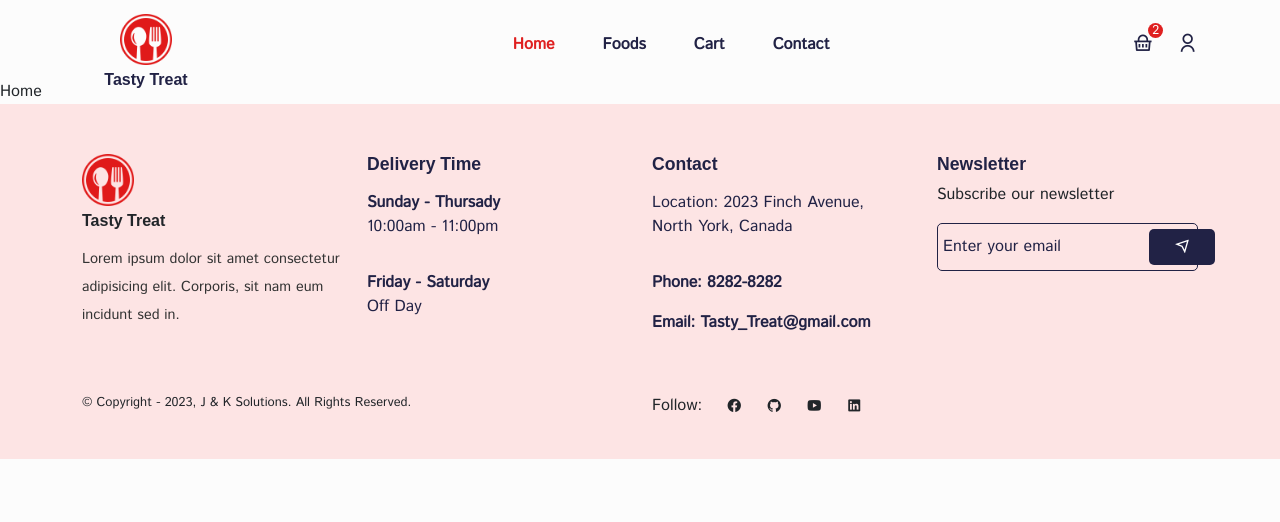
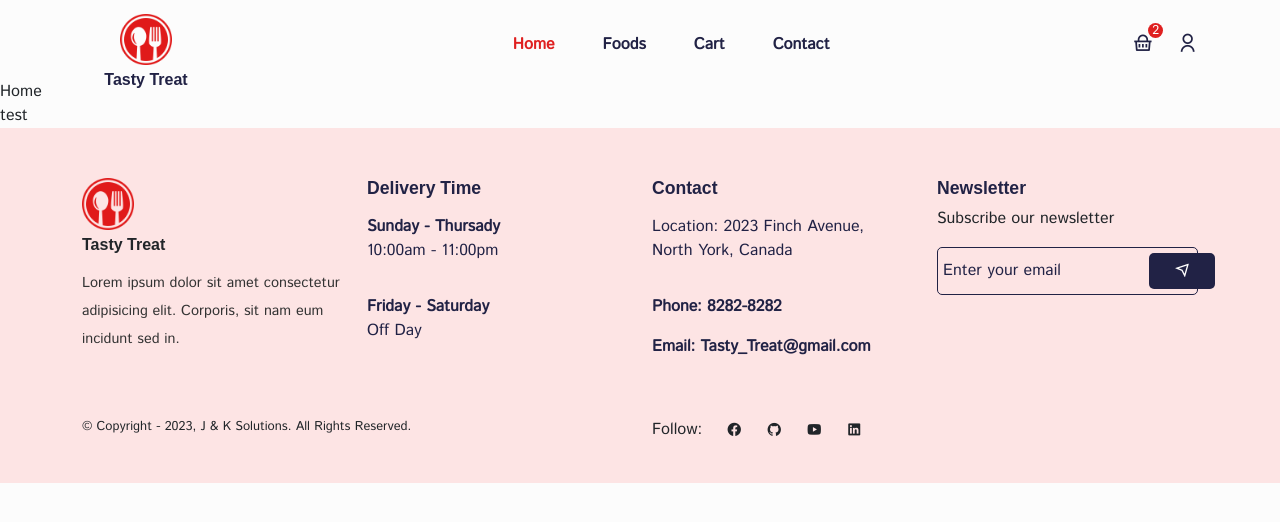
Before and after one commit to TH-Jeon/Food-Delivery-App, a React (Create React App) app: page /home in a window 1280 px wide. Shown: the top 522 px of the page. Built offline with nearby package versions, Linux system fonts and the light colour scheme; a web font is replaced by a local one.

Commit message:
commit test

```diff
--- a/src/pages/Home.jsx
+++ b/src/pages/Home.jsx
@@ -1,7 +1,11 @@
 import React from 'react';
 
 const Home = () => {
-  return <div>Home</div>;
+  return <div>Home
+
+    <div>test</div>
+  </div>;
+
 };
 
 export default Home;
```
Also changed, not shown: package.json (+4 -4 lines).
